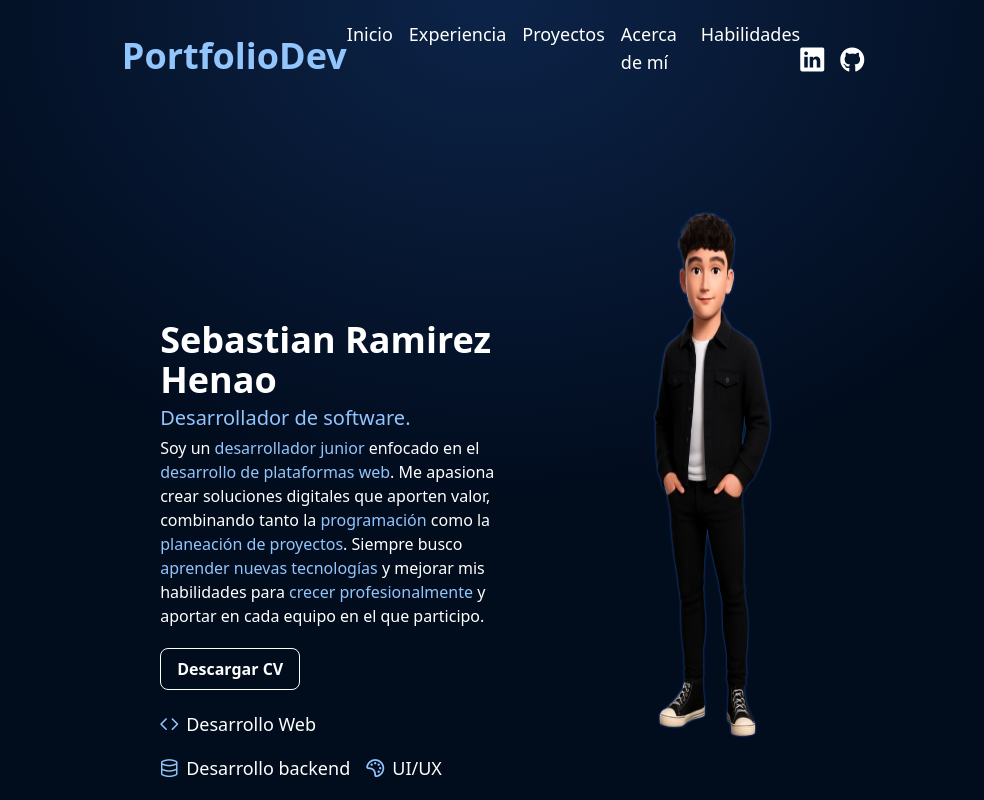
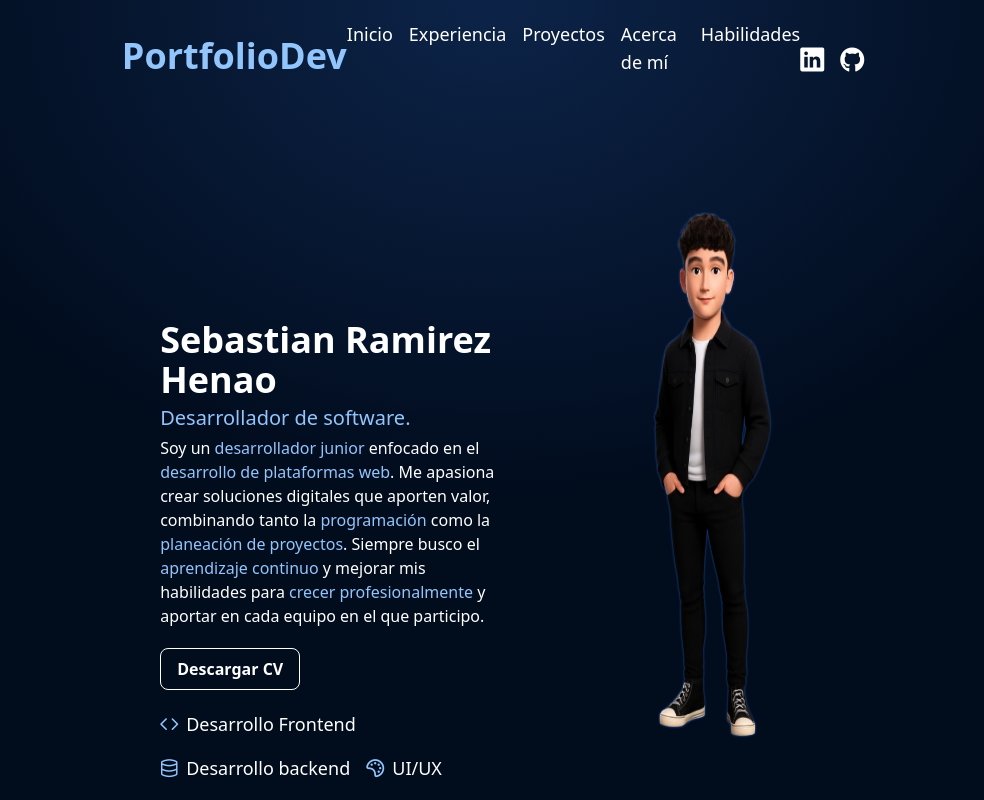
Before and after one commit to Sebas723/Portfolio, an Angular app: page / in a window 1280 px wide. Shown: the top 800 px of the page, without its empty margins (147-1131 px from the left). Built offline with nearby package versions, Linux system fonts and the light colour scheme.

Commit message:
Se agrega la funcionalidad para descargar CV

```diff
--- a/src/app/views/home/home.component.html
+++ b/src/app/views/home/home.component.html
@@ -8,14 +8,16 @@
         <p class="text-white"> <span class="text-blue-300"></span>
             Soy un <span class="text-blue-300">desarrollador junior</span> enfocado en el  <span class="text-blue-300">desarrollo de plataformas web</span>.
             Me apasiona crear soluciones digitales que aporten valor, combinando tanto la <span class="text-blue-300">programación</span>
-            como la <span class="text-blue-300">planeación de proyectos</span>. Siempre busco <span class="text-blue-300">aprender nuevas tecnologías</span>
+            como la <span class="text-blue-300">planeación de proyectos</span>. Siempre busco el <span class="text-blue-300">aprendizaje continuo</span>
             y mejorar mis habilidades para <span class="text-blue-300">crecer profesionalmente</span> y aportar en cada equipo en el que participo.
         </p>
 
         <div class="w-full flex flex-row gap-4 mt-4">
-            <button class="rounded-lg text-white font-semibold border border-white py-2 px-4">
-                Descargar CV
-            </button>
+            <a href="docs/Sebastian_Ramirez_CV.pdf" download="Sebastian_Ramirez_CV.pdf">
+                <button class="rounded-lg text-white font-semibold border border-white py-2 px-4">
+                    Descargar CV
+                </button>
+            </a>
         </div>
 
         <div class="w-full flex flex-wrap gap-4 mt-4 text-lg text-white">
--- a/src/app/views/home/home.component.ts
+++ b/src/app/views/home/home.component.ts
@@ -11,7 +11,7 @@ import { ScrollArrowComponent } from "../../shared/scroll-arrow/scroll-arrow.com
 export class HomeComponent {
 
   skills = [
-    { icon: 'pi pi-code', label: 'Desarrollo Web' },
+    { icon: 'pi pi-code', label: 'Desarrollo Frontend' },
     { icon: 'pi pi-database', label: 'Desarrollo backend' },
     { icon: 'pi pi-palette', label: 'UI/UX' }
   ]
--- a/src/app/views/projects/components/cards/cards.component.html
+++ b/src/app/views/projects/components/cards/cards.component.html
@@ -52,6 +52,15 @@
         </div>
     </div>
   }
+
 </div>
+@if(filteredCards.length === 0) {
+  <div class="w-full flex flex-col">
+    <h1 class="text-blue-300 text-xl font-semibold">No hay proyectos disponibles por ahora.</h1>
+    <p class="text-white">
+      Estoy trabajando en nuevas ideas que pronto podrás ver por aquí. ¡Gracias por tu interés!
+    </p>
+  </div>
+}
 
 <app-scroll-arrow [targetSection]="'projects-section'" [marginTop]="'mt-24'"></app-scroll-arrow>
--- a/src/app/views/projects/components/cards/cards.component.ts
+++ b/src/app/views/projects/components/cards/cards.component.ts
@@ -74,7 +74,7 @@ export class CardsComponent {
     },
     {
       id: 3,
-      type: 'FullStack',
+      type: 'Fullstack',
       status: 'Terminado',
       images: [
         { src: 'images/NOVA/no-disponible.jpg', alt: 'img-no-disponible' },
```
Also changed, not shown: 1 other file (tests, documents, lock files or other folders).
